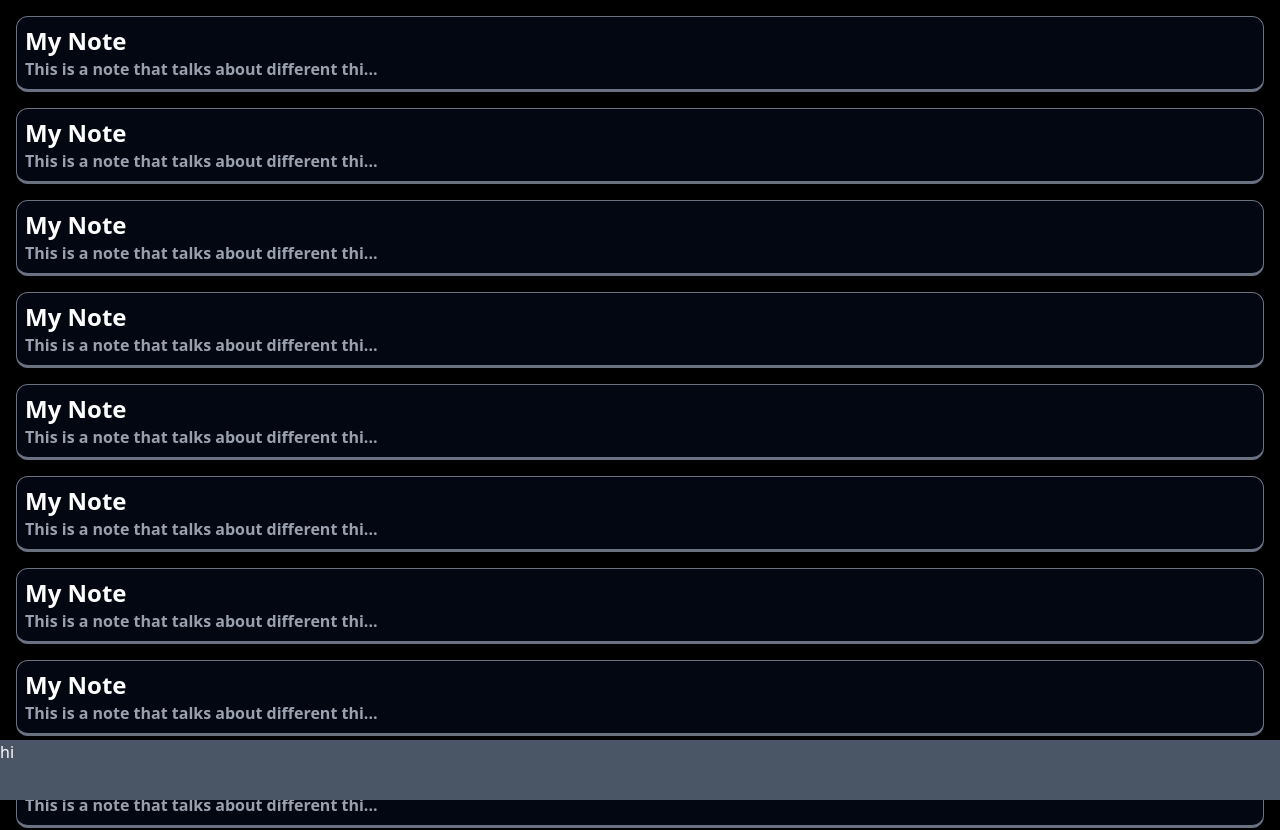
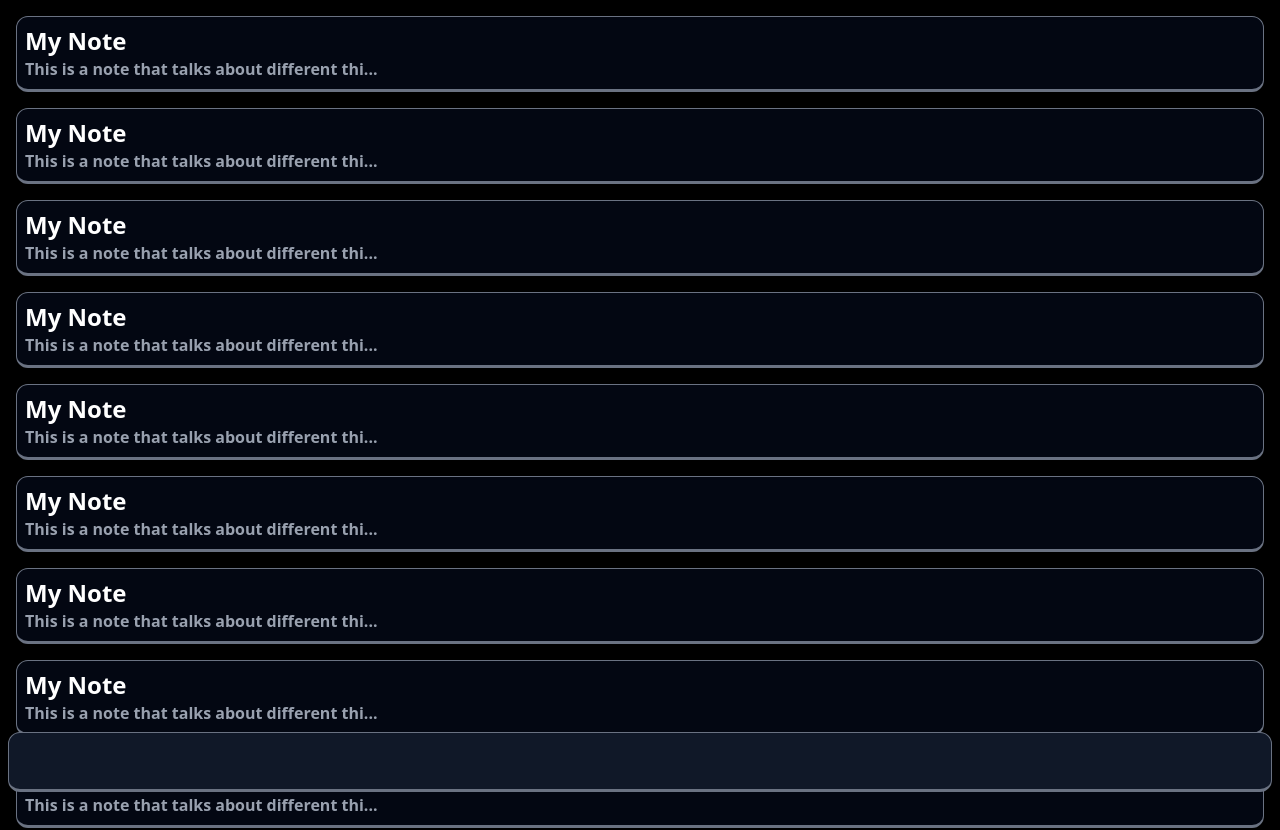
Before and after one commit to kakak158/notes-app, a Next.js app: page / in a window 1280 px wide. Shown: the top 830 px of the page. Built offline with nearby package versions, Linux system fonts and the light colour scheme.

Commit message:
Added beginning of app bar

```diff
--- a/src/app/globals.css
+++ b/src/app/globals.css
@@ -2,3 +2,10 @@
 * {
   transition: all 200ms ease-in-out;
 }
+html,
+body {
+  background-color: black; /* your color */
+  margin: 0;
+  padding: 0;
+  min-height: 100%;
+}
--- a/src/app/page.tsx
+++ b/src/app/page.tsx
@@ -94,7 +94,7 @@ export default function Home() {
           </p>
         </div>
       </div>
-      <div className="fixed bottom-0 left-0 h-15 w-full bg-gray-600">hi</div>
+      <div className="fixed bottom-2 left-2 right-2 h-15 border-b-3 border-gray-500 p-2 pb-2 border rounded-xl bg-gray-900"></div>
     </div>
   );
 }
```
